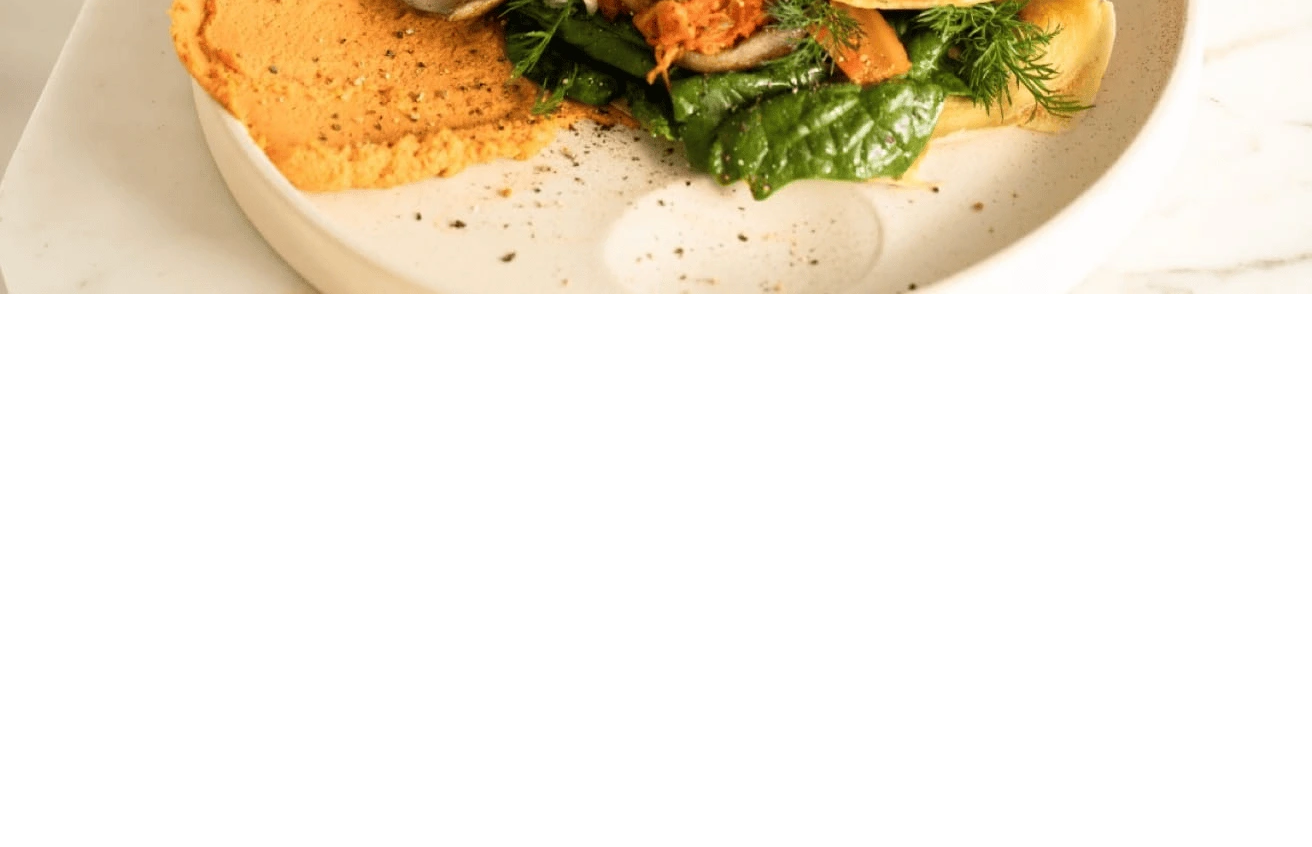
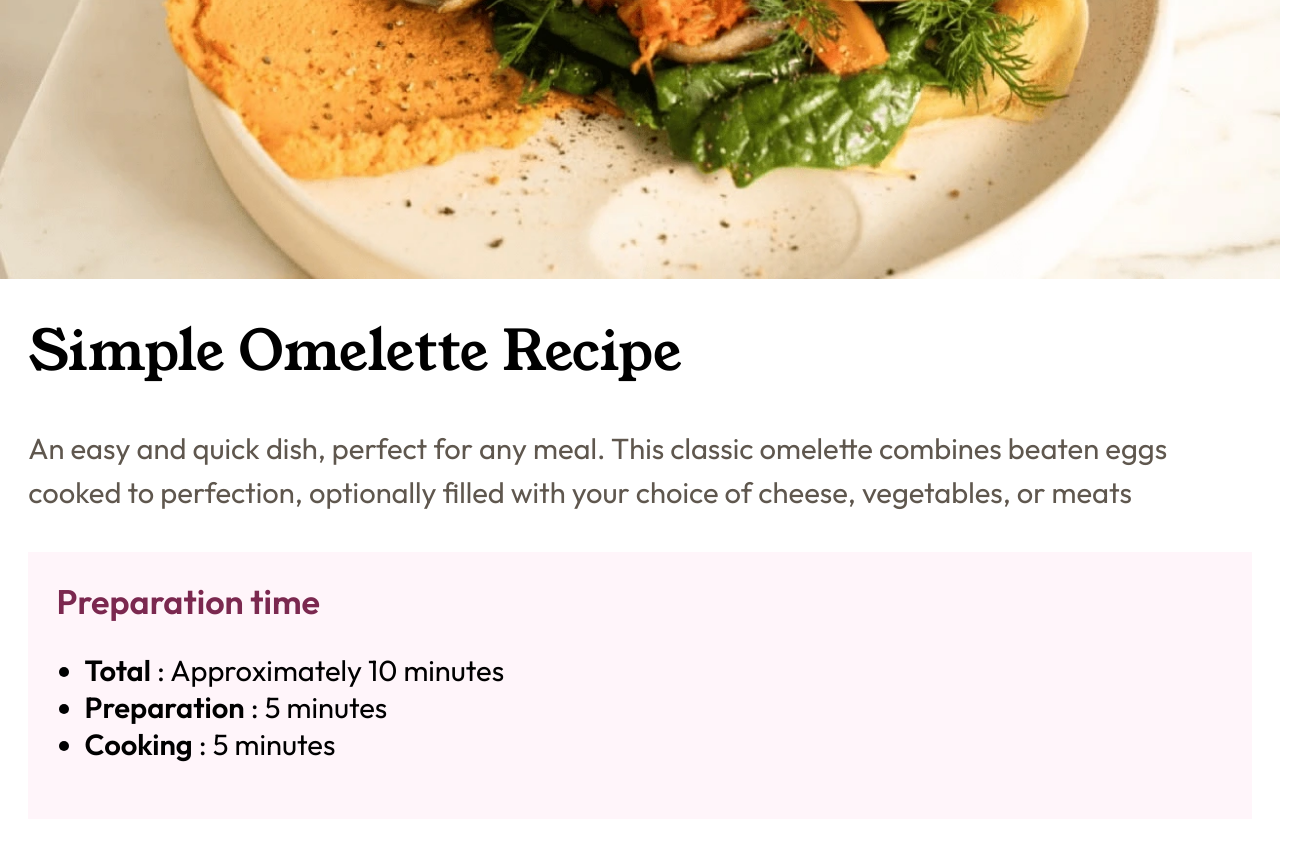
Before and after one commit to zesciati/Recipe-page, a plain HTML site: page index.html in a window 1280 px wide. Shown: the part 306-1153 px from the top of the page, 1312 px wide, since content can reach past the window. Before the commit the page ends 800 px from the top, so only its background shows below. Drawn offline with Linux system fonts and the light colour scheme.

Commit message:
feat: img, judul, deskripsi, Preparation time (masih dalam proses)

```diff
--- a/index.html
+++ b/index.html
@@ -15,9 +15,23 @@
 </head>
 
 <body>
-<header>
-<img src="./assets/images/image-omelette.webp" alt="">
-</header>
+  <header>
+    <img src="./assets/images/image-omelette.webp" alt="pictures of omelet">
+  </header>
+
+  <main>
+    <h1>Simple Omelette Recipe</h1>
+    <p>An easy and quick dish, perfect for any meal. This classic omelette combines beaten eggs cooked to perfection, optionally filled with your choice of cheese, vegetables, or meats</p>
+
+    <section class="preparation-time">
+      <h3>Preparation time</h3>
+      <ul>
+        <li> <span>Total</span> : Approximately 10 minutes</li>
+        <li> <span>Preparation</span> : 5 minutes</li>
+        <li> <span>Cooking</span> : 5 minutes</li>
+      </ul>
+    </section>
+  </main>
 </body>
 
 </html>
--- a/style.css
+++ b/style.css
@@ -3,24 +3,27 @@
 html {
   box-sizing: border-box;
 }
-*, *::before, *::after {
+
+*,
+*::before,
+*::after {
   box-sizing: inherit;
   padding: 0;
   margin: 0;
 }
 
 
-:root{
+:root {
 
   /* color */
-  --white:oklch(1 0 0);
+  --white: oklch(1 0 0);
   --Stone-100: oklch(0.9307 0.0238 67.53);
   --Stone-150: oklch(0.9032 0.0104 67.69);
   --Stone-600: oklch(0.4613 0.0178 67.36);
   --Stone-900: oklch(0.3012 0.0052 56.2);
   --Brown-800: oklch(0.4671 0.09203 37.7057);
-  --Rose-800:  oklch(0.4141 0.1222 354.94);
-  --Rose-50:  oklch(0.9789 0.0128 345.48);
+  --Rose-800: oklch(0.4141 0.1222 354.94);
+  --Rose-50: oklch(0.9789 0.0128 345.48);
 
   /* spacing */
   --space-3xs: clamp(0.1875rem, 0.1435rem + 0.1878vw, 0.3125rem);
@@ -46,7 +49,7 @@ html {
   /* Custom pairs */
   --space-s-l: clamp(0.75rem, 0.1338rem + 2.6291vw, 2.5rem);
 
-/* font 14px-20px */
+  /* font 14px-20px */
   --step--2: clamp(0.5208rem, 0.4225rem + 0.4194vw, 0.8rem);
   --step--1: clamp(0.625rem, 0.493rem + 0.5634vw, 1rem);
   --step-0: clamp(0.75rem, 0.5739rem + 0.7512vw, 1.25rem);
@@ -56,6 +59,72 @@ html {
   --step-4: clamp(1.5552rem, 1.0282rem + 2.2483vw, 3.0518rem);
   --step-5: clamp(1.8662rem, 1.1802rem + 2.9273vw, 3.8147rem);
 
+  /* font 22px-30px */
+  --step--2-larger: clamp(0.9549rem, 0.8685rem + 0.3683vw, 1.2rem);
+  --step--1-larger: clamp(1.1458rem, 1.0211rem + 0.5321vw, 1.5rem);
+  --step-0-larger: clamp(1.375rem, 1.1989rem + 0.7512vw, 1.875rem);
+  --step-1-larger: clamp(1.65rem, 1.4057rem + 1.0423vw, 2.3438rem);
+  --step-2-larger: clamp(1.98rem, 1.6456rem + 1.4268vw, 2.9297rem);
+  --step-3-larger: clamp(2.376rem, 1.9231rem + 1.9322vw, 3.6621rem);
+  --step-4-larger: clamp(2.8512rem, 2.2433rem + 2.5937vw, 4.5776rem);
+  --step-5-larger: clamp(3.4214rem, 2.6114rem + 3.4563vw, 5.722rem);
+
   --font-youngserif: "Young Serif", serif;
   --font-outfit: "Outfit", sans-serif;
+
+  --lineheight: 1.5;
+
 }
+
+
+header img {
+  max-inline-size: 100%;
+  height: auto;
+  /* width: 550px; */
+  /* padding: none; */
+}
+
+
+main {
+  padding: var(--space-m);
+  font-size: var(--step-2);
+}
+
+main h1 {
+  font-family: var(--font-youngserif);
+  font-weight: 400;
+  font-size: var(--step-3-larger);
+  margin-bottom: var(--space-l);
+}
+
+main p {
+  font-family: var(--font-outfit);
+  line-height: var(--lineheight);
+  color: var(--Stone-600);
+  margin-bottom: var(--space-l);
+
+}
+
+.preparation-time {
+  background-color: var(--Rose-50);
+  padding: var(--space-m);
+}
+
+.preparation-time h3 {
+  color: var(--Rose-800);
+  font-family: var(--font-outfit);
+  font-weight: 600;
+}
+
+.preparation-time ul {
+  padding: var(--space-m);
+
+}
+.preparation-time ul li {
+  font-family: var(--font-outfit);
+
+}
+
+.preparation-time span {
+  font-weight: 600;
+}
```
